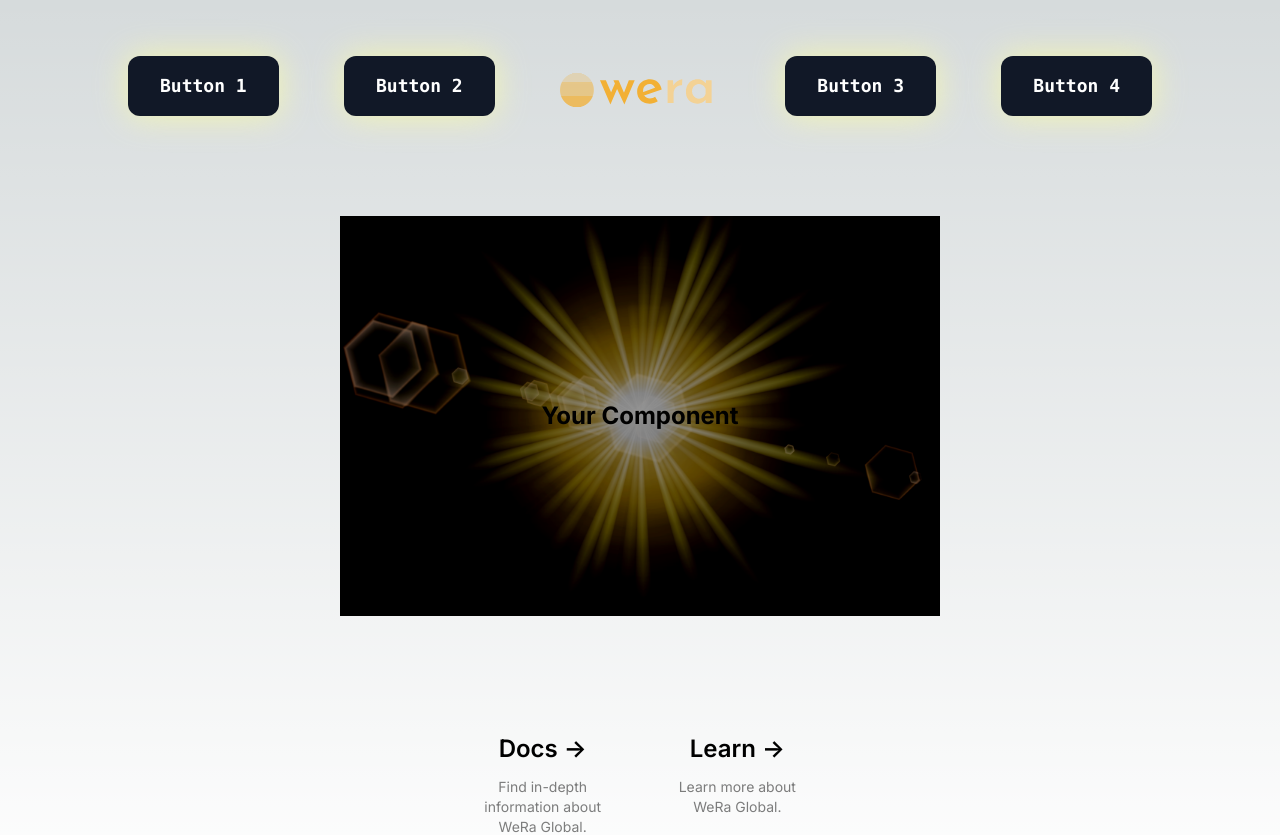
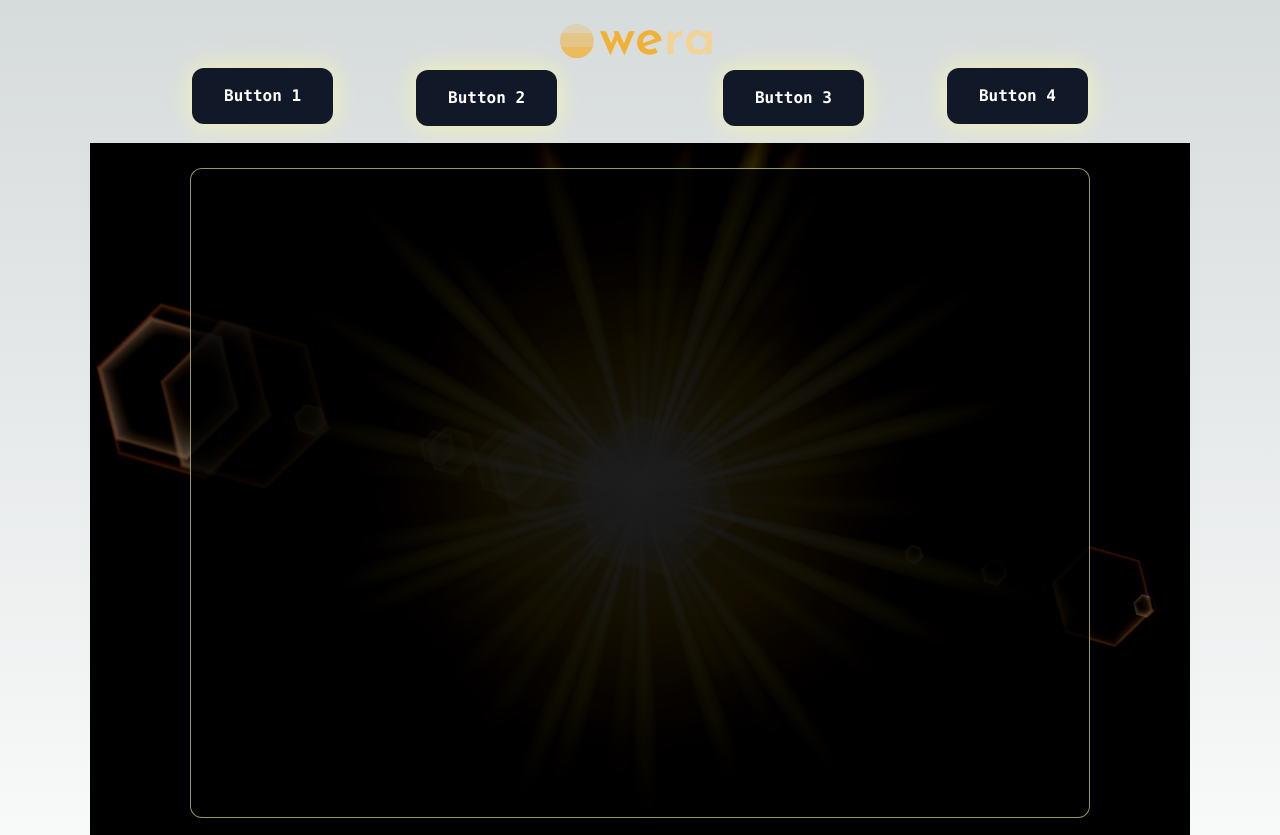
Before and after one commit to hbdgr/wera-frontend, a Next.js app: page / in a window 1280 px wide. Shown: the top 835 px of the page. Built offline with nearby package versions, Linux system fonts and the light colour scheme.

Commit message:
box for main component

```diff
--- a/src/app/page.tsx
+++ b/src/app/page.tsx
@@ -3,20 +3,11 @@ import TopButton from '../components/TopButton';
 
 export default function Home() {
   return (
-    <main className="flex min-h-screen flex-col items-center justify-between p-14">
-      <div className="z-10 w-full max-w-5xl items-center justify-between font-mono text-sm lg:flex">
+    <main className="flex min-h-screen flex-col items-center justify-between p-4">
 
-        <TopButton href="#" title="Button">
-          Button 1
-        </TopButton>
-
-        <TopButton href="#" title="Button">
-          Button 2
-        </TopButton>
-
-        <div className="flex items-center justify-center ">
+      <div className="flex mb-[10px] items-center justify-center">
         <a
-            className="flex items-center place-items-center gap-2 pointer-events-none lg:pointer-events-auto"
+          className="flex items-center place-items-center pointer-events-none lg:pointer-events-auto"
           target="_blank"
           rel="noopener noreferrer"
         >
@@ -31,26 +22,43 @@ export default function Home() {
         </a>
       </div>
 
+      <div className="w-full pb-[15px] max-w-4xl items-center justify-between font-mono text-sm lg:flex">
+
+        <div className="pb-1">
+          <TopButton href="#" title="Button">
+            Button 1
+          </TopButton>
+        </div>
+
+        <TopButton href="#" title="Button">
+          Button 2
+        </TopButton>
+
+        <div className="w-0" />
+
         <TopButton href="#" title="Button">
           Button 3
         </TopButton>
 
+        <div className="pb-1">
           <TopButton href="#" title="Button">
             Button 4
           </TopButton>
+        </div>
 
       </div>
 
+      <div className="relative flex items-center justify-center w-[1100px] h-[700px]">
+        <div className="absolute inset-0 bg-cover bg-center" style={{ backgroundImage: "url('/distantSun.png')" }}></div>
 
+        <div className="
+          relative text-center w-[900px] h-[650px]
+          shadow-inner bg-black/80
+          rounded-xl border border-[#fdfd96]/60"
+        >
+          <h1 className="text-2xl font-bold"></h1>
+        </div>
 
-      <div className="flex items-center justify-center h-[600px]">
-        <div className="relative w-[600px] h-[400px] flex items-center justify-center">
-          <div className="absolute inset-0 bg-cover bg-center" style={{ backgroundImage: "url('/distantSun.png')" }}></div>
-          <div className="relative z-10 p-8 rounded-lg text-center">
-            <h1 className="text-2xl font-bold">Your Component</h1>
-            {/* Add more content here */}
-          </div>
-        </div>
       </div>
 
       <div className="mb-32 grid text-center lg:mb-0 lg:w-1/3 lg:max-w-5xl lg:grid-cols-2 lg:text-center">
--- a/src/components/TopButton.tsx
+++ b/src/components/TopButton.tsx
@@ -10,11 +10,20 @@ interface TopButtonProps {
 const TopButton: FC<TopButtonProps> = ({ href = "#", title = "Button", children }) => {
   return (
     <div className="relative inline-flex group">
-      <div className="absolute transition-all duration-1000 opacity-70 -inset-px bg-gradient-to-r from-[#fcffa4] via-[#fdfd96] to-[#fcffa4] rounded-xl blur-lg group-hover:opacity-100 group-hover:-inset-1 group-hover:duration-200 animate-tilt">
+      <div className="
+        absolute transition-all duration-1000 opacity-70
+        bg-gradient-to-r from-[#fcffa4] via-[#fdfd96] to-[#fcffa4]
+        group-hover:opacity-100 group-hover:-inset-1 group-hover:duration-200
+        animate-tilt rounded-xl blur-md -inset-px
+        ">
       </div>
       <Link href={href} legacyBehavior>
         <a title={title}
-          className="relative inline-flex items-center justify-center px-8 py-4 text-lg font-bold text-white transition-all duration-200 bg-gray-900 font-pj rounded-xl focus:outline-none focus:ring-2 focus:ring-offset-2 focus:ring-gray-900"
+          className="
+            relative inline-flex items-center justify-center px-8 py-4
+            text-base font-bold text-white transition-all
+            duration-200 bg-gray-900 font-pj rounded-xl
+          "
           role="button">
           {children}
         </a>
```
Lines whose indentation alone changed are shown as unchanged.
